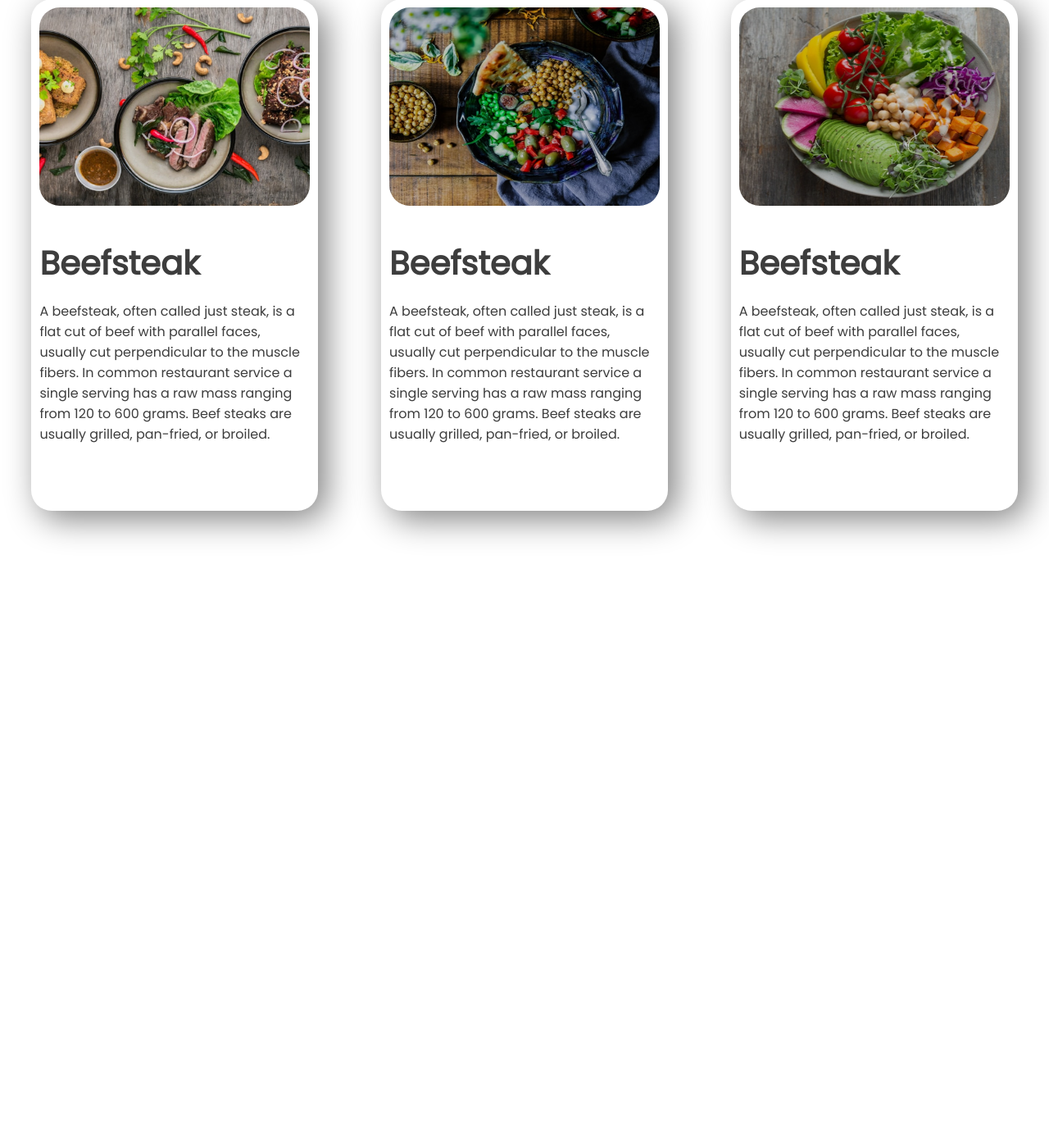
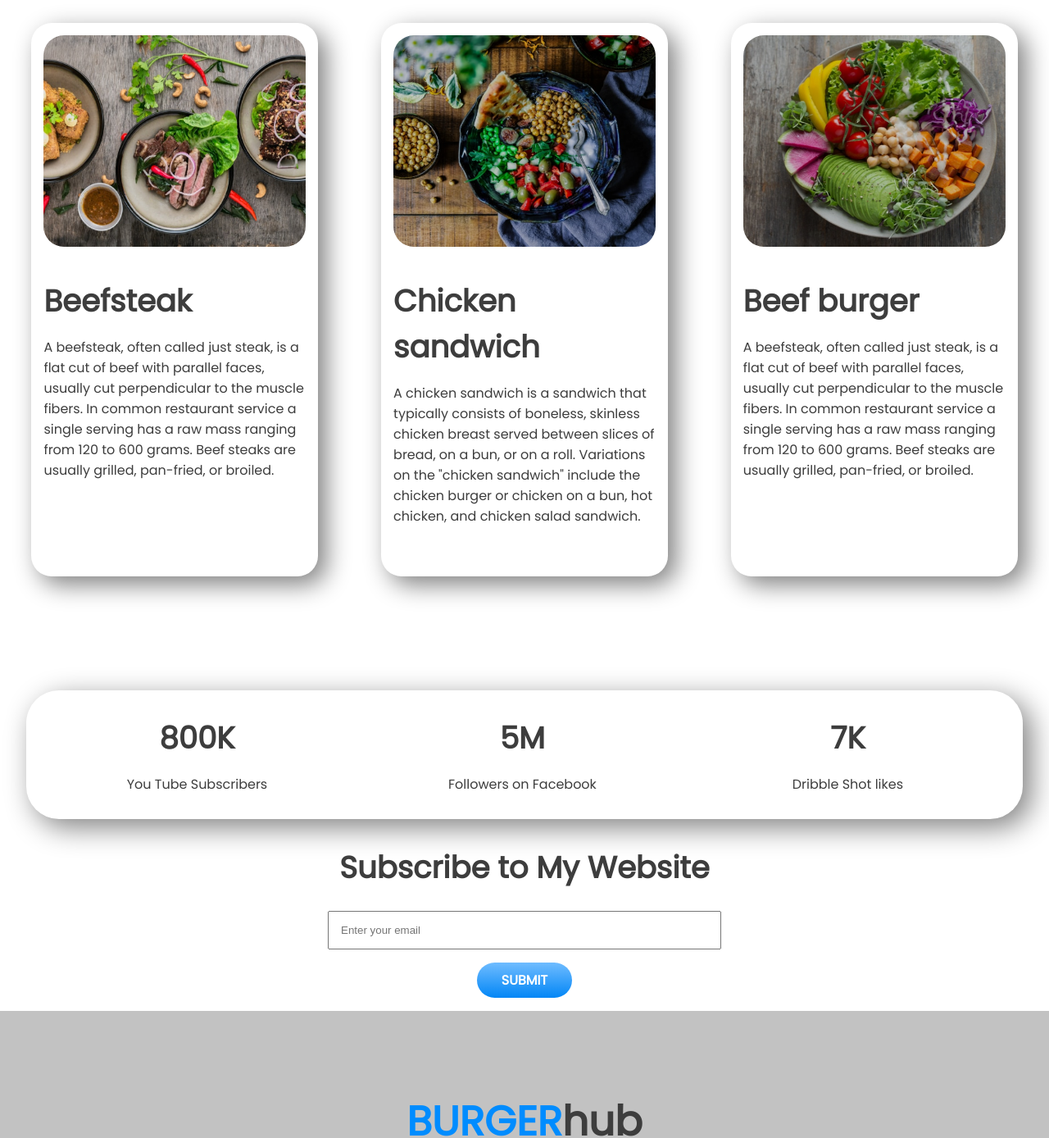
Before and after one commit to zidanislam/burger-hub, a plain HTML site: page index.html in a window 1280 px wide. Shown: the part 1412-2800 px from the top of the page at 82% size. Before the commit the page ends 2174 px from the top, so only its background shows below. Drawn offline with Linux system fonts and the light colour scheme.

Commit message:
subscribe form added

```diff
--- a/index.html
+++ b/index.html
@@ -36,10 +36,10 @@
         <div>
             <img src="burger3.png" alt="">
         </div>
-        <div class="collum">
+        <div class="collum description">
             <h1>About Me</h1>
-            <p>I'm a beginer web developer. Currently practicing HTML CSS. I used to work on fiverr as an web designer. But I need coding skills too.</p>
-            <a class="button" target="_blank" href="https://www.linkedin.com/in/zidan-islam-31286215b/">About Me</a>
+            <p class="description">I'm a beginer web developer. Currently practicing HTML CSS. I used to work on fiverr as an web designer. But I need coding skills too.</p>
+            <a class="button" target="_blank" href="https://www.facebook.com/zidanetwinkle.islam">About Me</a>
         </div>
     </section>
     <section class="blog-text">
@@ -56,14 +56,37 @@
         </div>
         <div class="recipies">
             <img src="Project Cover8.png" alt="">
-            <h2>Beefsteak</h2>
-            <p>A beefsteak, often called just steak, is a flat cut of beef with parallel faces, usually cut perpendicular to the muscle fibers. In common restaurant service a single serving has a raw mass ranging from 120 to 600 grams. Beef steaks are usually grilled, pan-fried, or broiled.</p>
+            <h2>Chicken sandwich</h2>
+            <p>A chicken sandwich is a sandwich that typically consists of boneless, skinless chicken breast served between slices of bread, on a bun, or on a roll. Variations on the "chicken sandwich" include the chicken burger or chicken on a bun, hot chicken, and chicken salad sandwich.</p>
         </div>
         <div class="recipies">
             <img src="Project Cover5.png" alt="">
-            <h2>Beefsteak</h2>
+            <h2>Beef burger</h2>
             <p>A beefsteak, often called just steak, is a flat cut of beef with parallel faces, usually cut perpendicular to the muscle fibers. In common restaurant service a single serving has a raw mass ranging from 120 to 600 grams. Beef steaks are usually grilled, pan-fried, or broiled.</p>
         </div>
     </section>
+    <Section class="followers">
+        <div class="social">
+            <h2>800K</h2>
+            <p>You Tube Subscribers</p>
+            </div>
+        <div class="social">
+            <h2>5M</h2>
+            <p>Followers on Facebook</p>
+            </div>
+        <div class="social">
+            <h2>7K</h2>
+            <p>Dribble Shot likes</p>
+        </div>
+    </Section>
+    <section class="subscribe">
+        <h2> Subscribe to My Website</h2><br>
+        <input class="form" type="emai" placeholder="Enter your email"><br>
+        <a class="button" href="#">SUBMIT</a>
+    </section>
+    <footer>
+        <h1> <span class="head-color">BURGER</span>hub</h1>
+        <p>ALL RIGHTS RESERVED @BURGERHUB.COM 2021</p>
+    </footer>
 </body>
 </html>
--- a/style.css
+++ b/style.css
@@ -11,9 +11,14 @@ body{
     width: 50%;
     padding-left: 5%;
     margin: 0;
+
 }
 .collum img{
     width: 90%;
+}
+.description{
+    width: 80%;
+    padding-top: 20px;
 }
 .head-color{
     color: rgb(0, 140, 255);
@@ -21,14 +26,16 @@ body{
 h1{
     font-size: 50px;
     font-weight: 800;
+    padding-top: 25px;
 }
 h2{
-    font-size: 40px;
+    font-size: 37px;
     margin-bottom: 0;
 }
 p{
     margin-bottom: 30px;
 }
+
 .button{
     text-decoration: none;
     background-image: linear-gradient( #6fbcff, #0286F6);
@@ -47,9 +54,9 @@ p{
 }
 .recipies{
     width: 26%;
-    box-shadow: 10px 10px 40px gray;
+    box-shadow: 10px 10px 30px gray;
     margin: 3%;
-    padding: 10px;
+    padding: 15px;
     border-radius: 25px;
 }
 .recipies img{
@@ -61,14 +68,14 @@ p{
 .menu-bar{
     display: flex;
     background-image: linear-gradient( #6fbcff, #0286F6);
-    height: 61px;
+    height: 65px;
     padding-bottom: 0;
 
 }
 .logo img{
     height: 100%;
-    padding-left: 20px;
-    width: 12%;
+    padding-left: 35px;
+    width: 14%;
 }
 .logo{
     width: 50%;
@@ -80,7 +87,7 @@ p{
 }
 .menu-item{
     text-decoration: none;
-    font-size: 18px;
+    font-size: 20px;
     color: white;
     font-weight: 500;
     padding: 20px;
@@ -89,6 +96,31 @@ p{
 .menu-item:hover{
     background-color: white;
     color: #6fbcff;
-
-
 }
+.followers{
+    display: flex;
+    width: 95%;
+    margin: auto;
+    border-radius: 40px;
+    box-shadow: 10px 10px 35px grey;
+}
+.social{
+    width: 31%;
+    text-align: center;
+    padding-left: 20px;
+}
+footer{
+    padding: 40px;
+    margin-top: 25px;
+    text-align: center;
+    background-color: rgb(194, 194, 194);
+}
+.subscribe{
+    text-align: center;
+}
+.form{
+    width: 35%;
+    height: 20%;
+    padding: 14px;
+    margin-bottom: 25px;
+}
```
